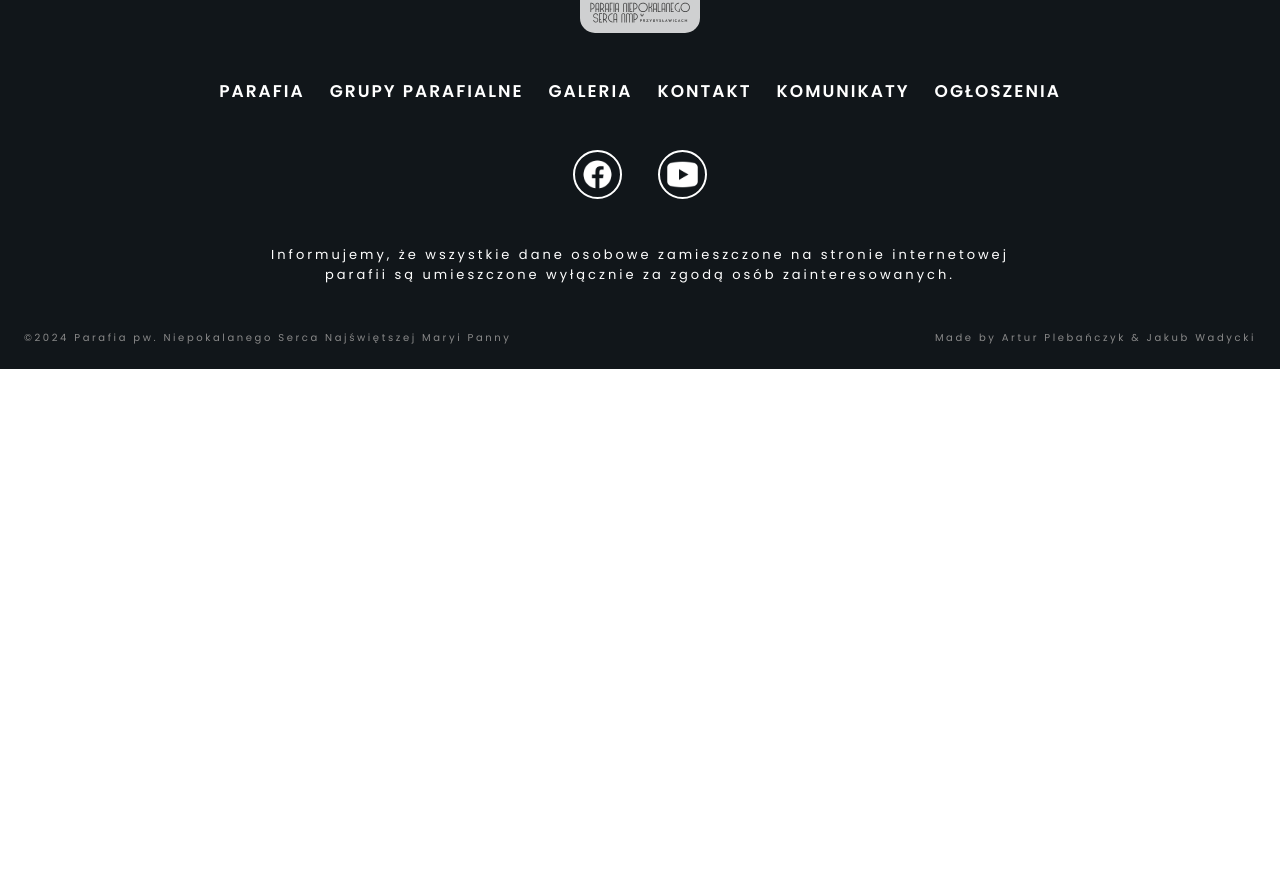
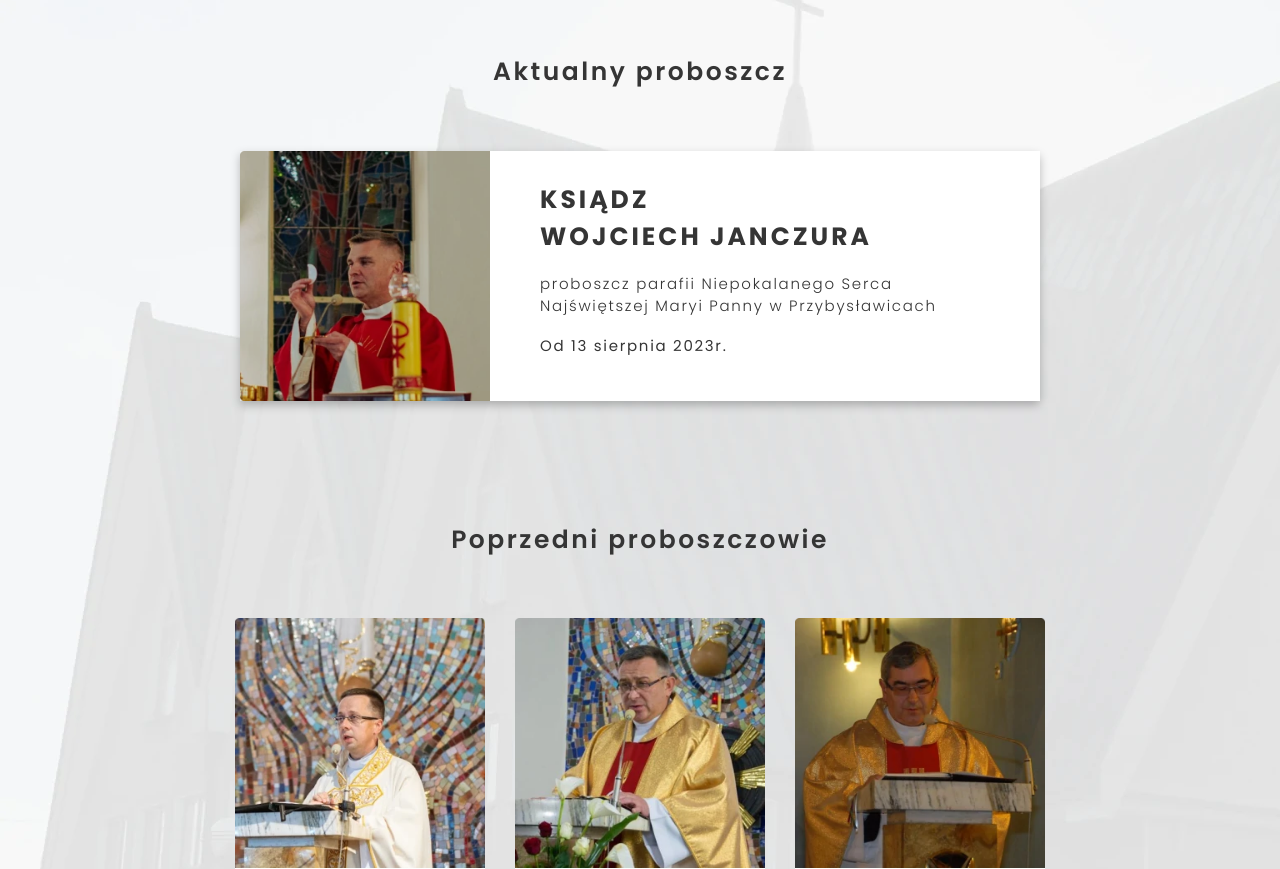
Before and after one commit to JcobV01/stronaPNSNMPwP, a Next.js app: page /duszpasterze in a window 1280 px wide. Shown: the part 606-1475 px from the top of the page. Before the commit the page ends 975 px from the top, so only its background shows below. Built offline with nearby package versions, Linux system fonts and the light colour scheme.

Commit message:
duszpasterze

```diff
--- a/app/duszpasterze/page.jsx
+++ b/app/duszpasterze/page.jsx
@@ -1,8 +1,73 @@
+import Image from 'next/image'
 import React from 'react'
 
+import ksjanczura from '@public/assets/images/priests/ks-wojciech.webp'
+import ksbubula from '@public/assets/images/priests/ks-daniel.webp'
+import ksbodziony from '@public/assets/images/priests/ks-piotr.webp'
+import kspolek from '@public/assets/images/priests/ks-stanislaw.webp'
+import kskopacz from '@public/assets/images/priests/sp-ks-roman.webp'
+import ksdziedzic from '@public/assets/images/priests/sp-ks-michal.webp'
+import PreviousPriest from '@components/priests/previousPriest'
+import Title from '@components/Title'
+
 const duszpasterze = () => {
+
+  const prevPriests = [
+    {
+      image: ksbubula,
+      name: "Ks. Daniel Bubula",
+      dates: ["10 sierpnia 2019r.", "12 sierpnia 2023r."]
+    },
+    {
+      image: ksbodziony,
+      name: "Ks. Piotr Bodziony",
+      dates: ["12 sierpnia 2013r.", "10 sierpnia 2019r."]
+    },
+    {
+      image: kspolek,
+      name: "Ks. Stanisław Polek",
+      dates: ["25 marca 2006r.", "12 sierpnia 2013r."]
+    },
+    {
+      image: kskopacz,
+      name: "Śp. Ks. Roman Kopacz",
+      dates: ["4 sierpnia 1999r.", "1 marca 2006r."]
+    },
+    {
+      image: ksdziedzic,
+      name: "Śp. Ks. Michał Dziedzic",
+      dates: ["2 kwietnia 1985r.", "5 lipca 1999r."]
+    }
+  ]
+
   return (
-    <div>duszpasterze</div>
+    <section className='pt-[50px] flex flex-col items-center px-[20px]'>
+      <Title title="Duszpasterze" title2="" subtitle="Księża proboszczowie"/>
+      <h4 className='text-[25px] font-semibold tracking-[2.5px] text-center mt-[120px] mb-[60px] lg:text-[20px] lg:mt-[70px]'>Aktualny proboszcz</h4>
+
+      <article className='flex lg:flex-col shadow-[0px_4px_10px_rgba(0,0,0,0.25)] rounded-r-[5px]'>
+        <Image
+          src={ksjanczura}
+          width={250}
+          height={250}
+          alt='Zdjęcie Ks. Wojciech Janczura'
+          className='brightness-[0.8]'
+        />
+        <div className='bg-white px-[50px] py-[30px] w-[550px] flex flex-col gap-[17px] lg:w-[250px]'>
+          <h5 className='text-[25px] font-bold tracking-[3px] lg:text-[20px]'>KSIĄDZ <br /> WOJCIECH JANCZURA</h5>
+          <p className='text-[15px] font-light tracking-[1.7px] lg:text-[12px]'>proboszcz parafii Niepokalanego Serca Najświętszej Maryi Panny w Przybysławicach</p>
+          <p className='text-[15px] tracking-[1.7px] lg:text-[12px]'>Od 13 sierpnia 2023r.</p>
+        </div>
+      </article>
+
+      <h4 className='text-[25px] font-semibold tracking-[2.5px] text-center mt-[120px] mb-[60px] lg:text-[20px]'>Poprzedni proboszczowie</h4>
+
+      <div className='flex flex-wrap gap-[30px] w-[1075px] justify-center xl:w-[900px] lg:w-[100%]'>
+        {prevPriests.map((priest) => (
+          <PreviousPriest image={priest.image} name={priest.name} dates={priest.dates} key={priest.name}/>
+        ))}
+      </div>
+    </section>
   )
 }
 
--- a/app/page.jsx
+++ b/app/page.jsx
@@ -3,7 +3,7 @@ import Grupy from "@components/home/Grupy"
 import Kalendarz from "@components/home/kalendarz/Kalendarz"
 import Kontakt from "@components/home/Kontakt"
 import Parafia from "@components/home/parafia/Parafia"
-import Quote from "@components/quote"
+import Quote from "@components/Quote"
 
 const page = () => {
   return (
--- /dev/null
+++ b/components/priests/PreviousPriest.jsx
@@ -0,0 +1,22 @@
+import Image from 'next/image'
+import React from 'react'
+
+const PreviousPriest = ({image, name, dates}) => {
+  return (
+    <article>
+        <Image
+            src={image}
+            width={250}
+            height={250}
+            alt={`Zdjęcie ${name}`}
+        />
+        <div className='bg-white rounded-b-[5px] py-[17px]'>
+            <h5 className='text-[17px] text-center font-semibold tracking-[2px] mb-[10px]'>{name}</h5>
+            <p className='text-[13px] font-light tracking-[1.5px] text-center'>Od {dates[0]}</p>
+            <p className='text-[13px] font-light tracking-[1.5px] text-center'>Do {dates[1]}</p>
+        </div>
+    </article>
+  )
+}
+
+export default PreviousPriest
--- a/styles/global.css
+++ b/styles/global.css
@@ -6,7 +6,7 @@
 
 * {
   font-family: 'Poppins';
-  color: '#353535';
+  color: #353535;
 }
 
 .flex-center {
```
